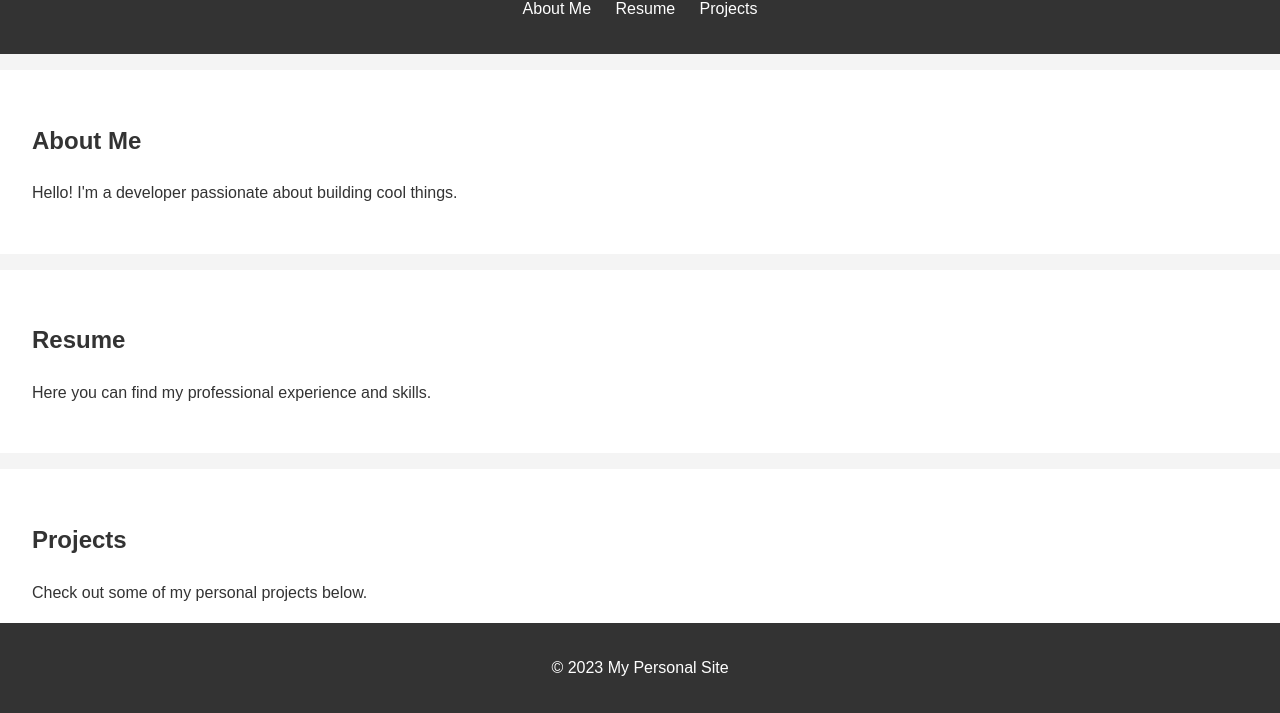
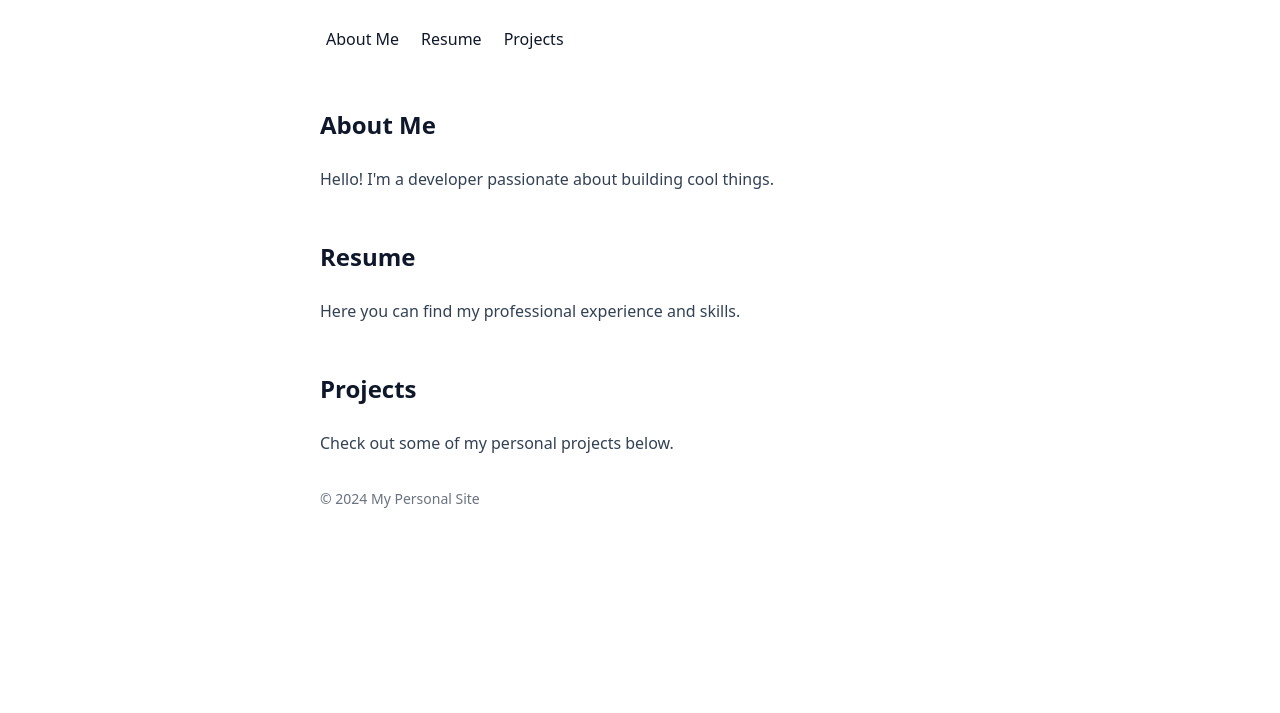
Before and after one commit to randomLevelup/randomLevelup-25, a website: page index.html in a window 1280 px wide. Shown: the part 87-800 px from the top of the page. Drawn offline with nearby package versions, Linux system fonts and the light colour scheme; files that its build step writes are made by us from their sources.

Commit message:
add tailwind stuff

```diff
--- a/index.html
+++ b/index.html
@@ -4,20 +4,21 @@
   <meta charset="UTF-8">
   <meta name="viewport" content="width=device-width, initial-scale=1.0">
   <title>My Personal Site</title>
-  <link rel="stylesheet" href="styles.css">
+  <link rel="stylesheet" href="dist/output.css">
 </head>
-<body>
-  <header>
+<body class="max-w-2xl mx-auto px-4 py-8 prose prose-slate dark:prose-invert">
+  <header class="mb-8">
     <h1>Welcome to My Personal Site</h1>
     <nav>
-      <ul>
-        <li><a href="#about">About Me</a></li>
-        <li><a href="#resume">Resume</a></li>
-        <li><a href="#projects">Projects</a></li>
+      <ul class="flex gap-4 list-none p-0">
+        <li><a href="#about" class="no-underline hover:underline">About Me</a></li>
+        <li><a href="#resume" class="no-underline hover:underline">Resume</a></li>
+        <li><a href="#projects" class="no-underline hover:underline">Projects</a></li>
       </ul>
     </nav>
   </header>
 
+  <main class="space-y-8">
     <section id="about">
       <h2>About Me</h2>
       <p>Hello! I'm a developer passionate about building cool things.</p>
@@ -32,9 +33,10 @@
       <h2>Projects</h2>
       <p>Check out some of my personal projects below.</p>
     </section>
+  </main>
 
-  <footer>
-    <p>&copy; 2023 My Personal Site</p>
+  <footer class="mt-8 text-sm text-gray-500">
+    <p>&copy; 2024 My Personal Site</p>
   </footer>
 </body>
 </html>
--- /dev/null
+++ b/src/input.css
@@ -0,0 +1,5 @@
+@tailwind base;
+@tailwind components;
+@tailwind utilities;
+
+/* Optional: Add custom styles here */
--- /dev/null
+++ b/tailwind.config.js
@@ -0,0 +1,10 @@
+/** @type {import('tailwindcss').Config} */
+module.exports = {
+  content: ["./*.{html,js}"],
+  theme: {
+    extend: {},
+  },
+  plugins: [
+    require('@tailwindcss/typography'),
+  ],
+}
```
Also changed, not shown: package.json (added, +25 -0 lines), 1 other file. Lines whose indentation alone changed are shown as unchanged.
